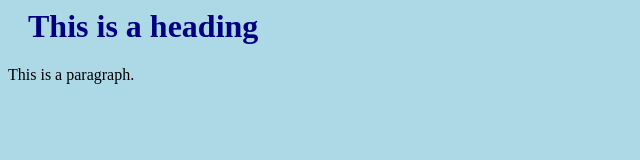
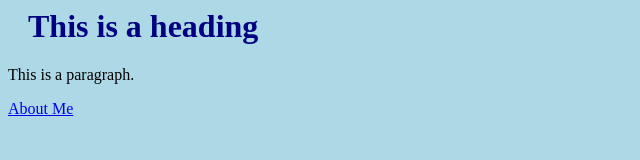
Before and after one commit to purplelotus111/test1, a plain HTML site: page index.html in a window 1280 px wide. Shown: the full height of the page, 0-640 px from the left. Drawn offline with Linux system fonts and the light colour scheme.

Commit message:
Update index.html

```diff
--- a/index.html
+++ b/index.html
@@ -5,5 +5,6 @@
 <body>
 <h1>This is a heading</h1>
 <p>This is a paragraph.</p>
+  <a href="Page1.html" title="About Me">About Me</a>
 </body>
 </html>
```
